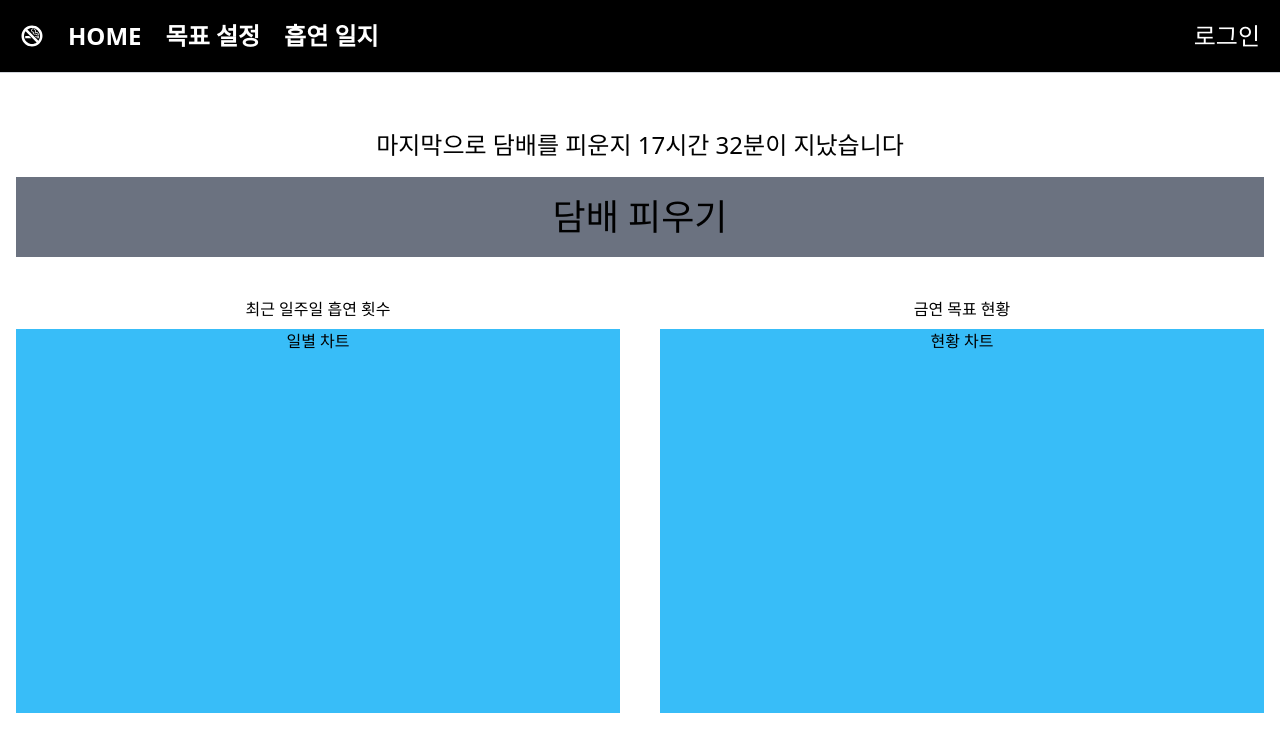
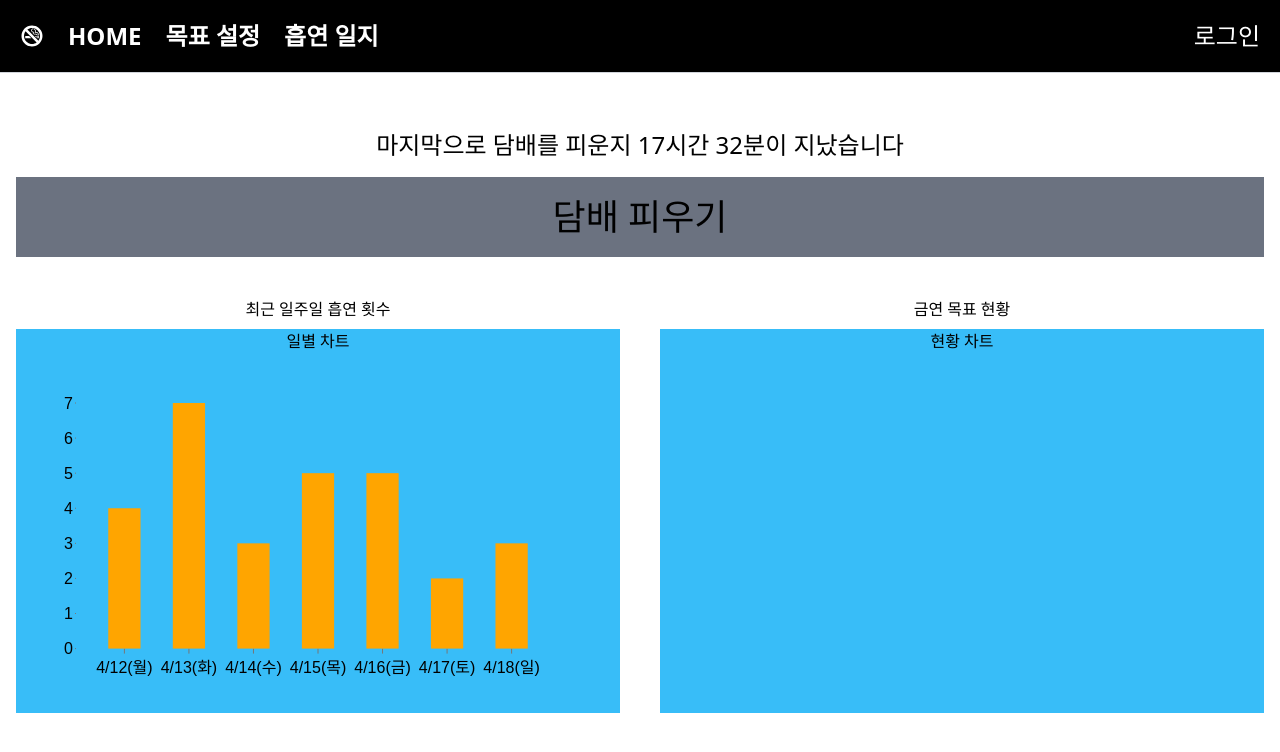
Before and after one commit to Joonhart/quit-smoking-diary, a React (Create React App) app: page / in a window 1280 px wide. Shown: the top 752 px of the page. Built offline with nearby package versions, Linux system fonts and the light colour scheme; no server answers.

Commit message:
add barChart with dummy data

```diff
--- /dev/null
+++ b/src/components/ui/BarChart.jsx
@@ -0,0 +1,55 @@
+import { ResponsiveBar } from "@nivo/bar";
+import React from "react";
+
+const Barchart = () => {
+  const handle = {};
+
+  return (
+    // chart height이 100%이기 때문이 chart를 덮는 마크업 요소에 height 설정
+    <div style={{ width: "100%", height: "90%", margin: "0 auto" }}>
+      <ResponsiveBar
+        /**
+         * chart에 사용될 데이터
+         */
+        data={[
+          { 날짜: "4/12(월)", 흡연: 4 },
+          { 날짜: "4/13(화)", 흡연: 7 },
+          { 날짜: "4/14(수)", 흡연: 3 },
+          { 날짜: "4/15(목)", 흡연: 5 },
+          { 날짜: "4/16(금)", 흡연: 5 },
+          { 날짜: "4/17(토)", 흡연: 2 },
+          { 날짜: "4/18(일)", 흡연: 3 },
+        ]}
+        keys={["흡연"]}
+        indexBy="날짜"
+        margin={{ top: 50, right: 60, bottom: 50, left: 60 }}
+        padding={0.5}
+        colors={["orange"]}
+        colorBy="id"
+        theme={{
+          axis: {
+
+            ticks: {
+              text: {
+                fontSize: 16,
+                fill: "#000000",
+              },
+            },
+          },
+        }}
+        axisLeft={{
+            tickSize: 1,
+            tickPadding: 2,
+            legendPosition: 'middle',
+            tickValues: 7,
+        }}
+        enableGridY={false}
+        labelSkipWidth={36}
+        labelSkipHeight={12}
+        onClick={handle.barClick}
+      />
+    </div>
+  );
+};
+
+export default Barchart;
--- a/src/pages/Main.jsx
+++ b/src/pages/Main.jsx
@@ -1,5 +1,6 @@
 import React from "react";
 import SmokeButton from "../components/ui/SmokeButton";
+import Barchart from "../components/ui/BarChart";
 
 const Main = () => {
   const plusSmoke = () => {
@@ -20,6 +21,7 @@ const Main = () => {
             <p className="p-2">최근 일주일 흡연 횟수</p>
             <div className="h-96 bg-sky-400">
                 일별 차트
+                <Barchart />
             </div>
         </section>
         <section className="p-4">
```
